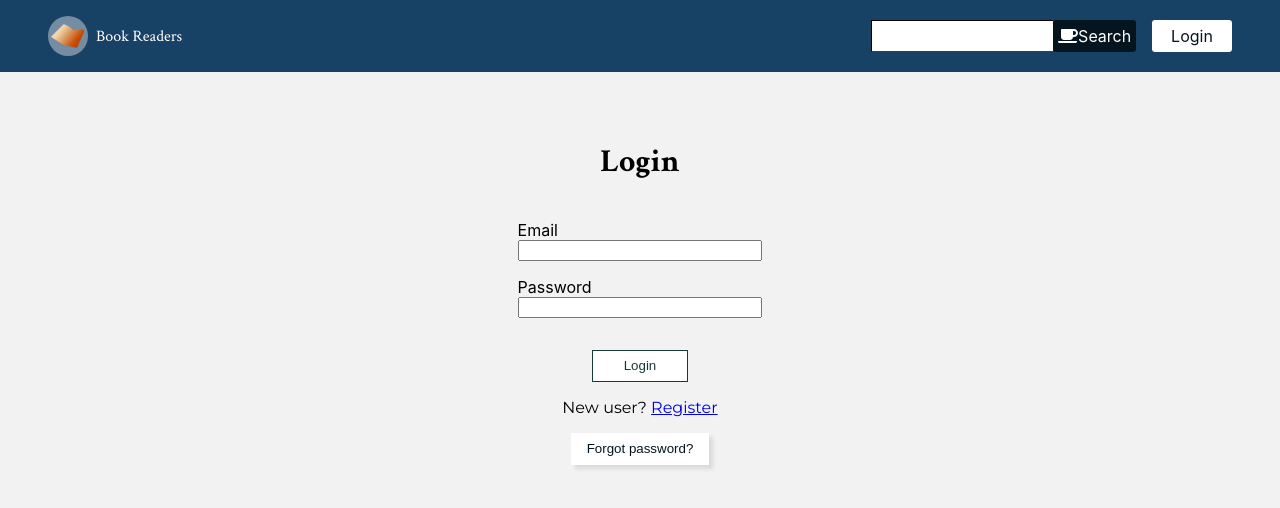
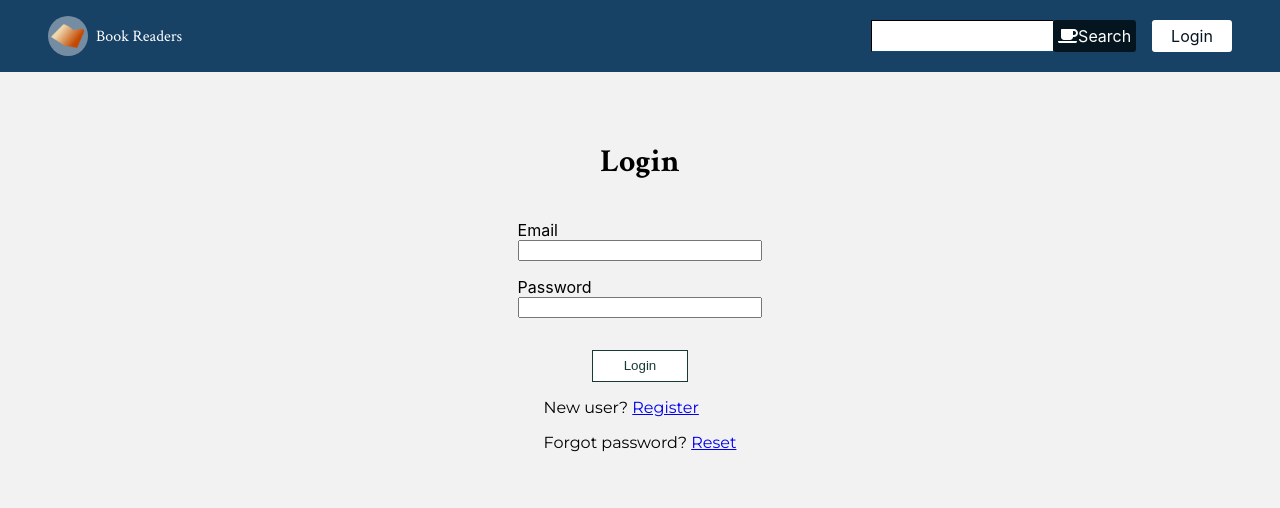
Before and after one commit to andersbjorkland/book-readers, a React (Create React App) app: page /login in a window 1280 px wide. Shown: the top 508 px of the page. Built offline with nearby package versions, Linux system fonts and the light colour scheme.

Commit message:
changed iframe to link

```diff
--- a/src/Pages/LoginPage.js
+++ b/src/Pages/LoginPage.js
@@ -7,9 +7,7 @@ import GenericButton from "../Components/UIButtons/GenericButton";
 const TARGET_URL = window.location.hostname === 'localhost' ? process.env.REACT_APP_ROOT_URL_DEV : process.env.REACT_APP_ROOT_URL;
 
 const resetFrame = (
-  <div className="flex-column">
-    <iframe title="reset-password" src={TARGET_URL + "/reset-password"} frameborder="0">...loading</iframe>
-  </div>
+    <a href={TARGET_URL + "/reset-password"}>Reset</a>
 );
 
 const LoginPage = (props) => {
@@ -22,10 +20,10 @@ const LoginPage = (props) => {
             <CenteredContent>
               <h1>Login</h1>
               <Login props={props} />
-              <p>New user? <Link to="/register">Register</Link></p>
-              <GenericButton onClick={() => setForgotten(!forgotten)}>Forgot password?</GenericButton>
-              <div className="w-25">
-                {forgotten && resetFrame}
+              <div className="flex-column">
+                <p>New user? <Link to="/register">Register</Link></p>
+                <p className="mt-0">Forgot password? {resetFrame}</p>
+
               </div>
             </CenteredContent>
           </Container>
```
